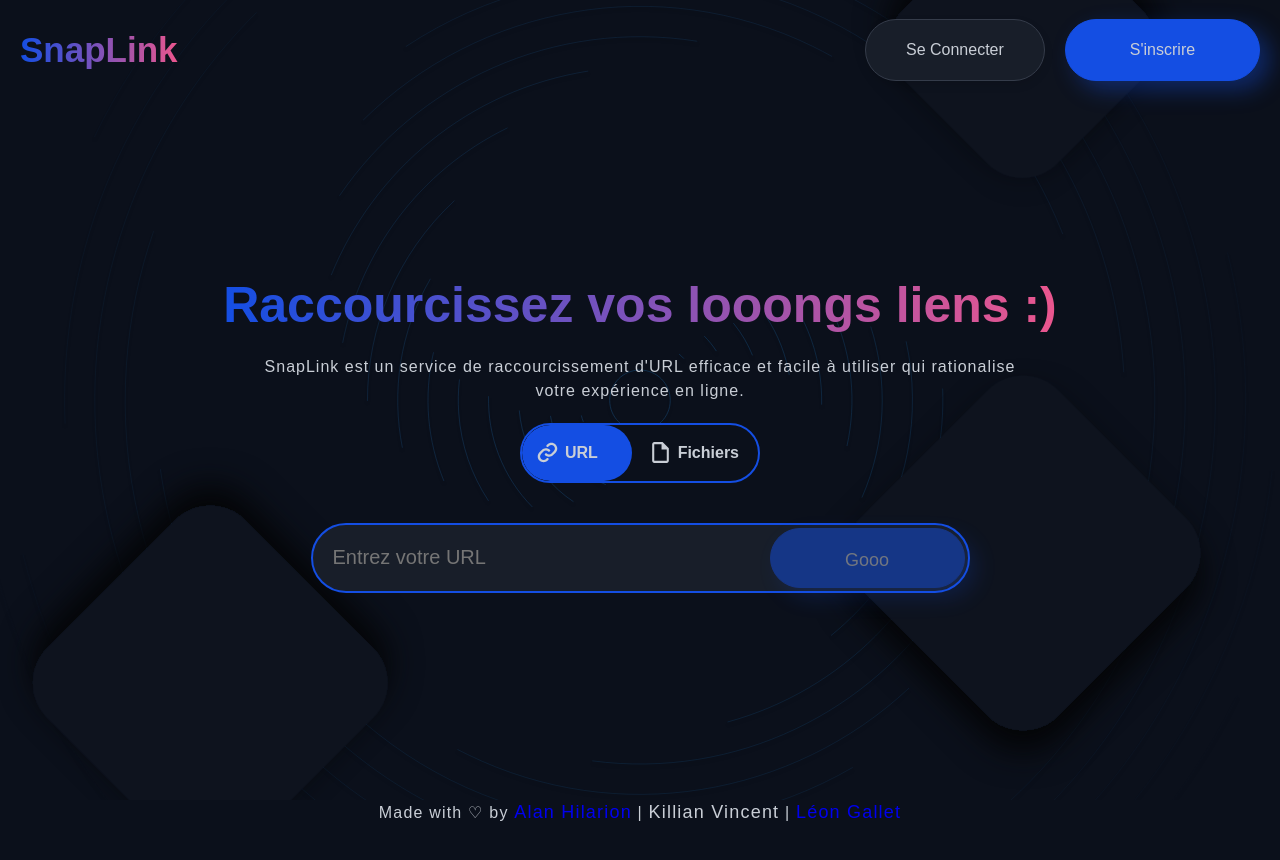
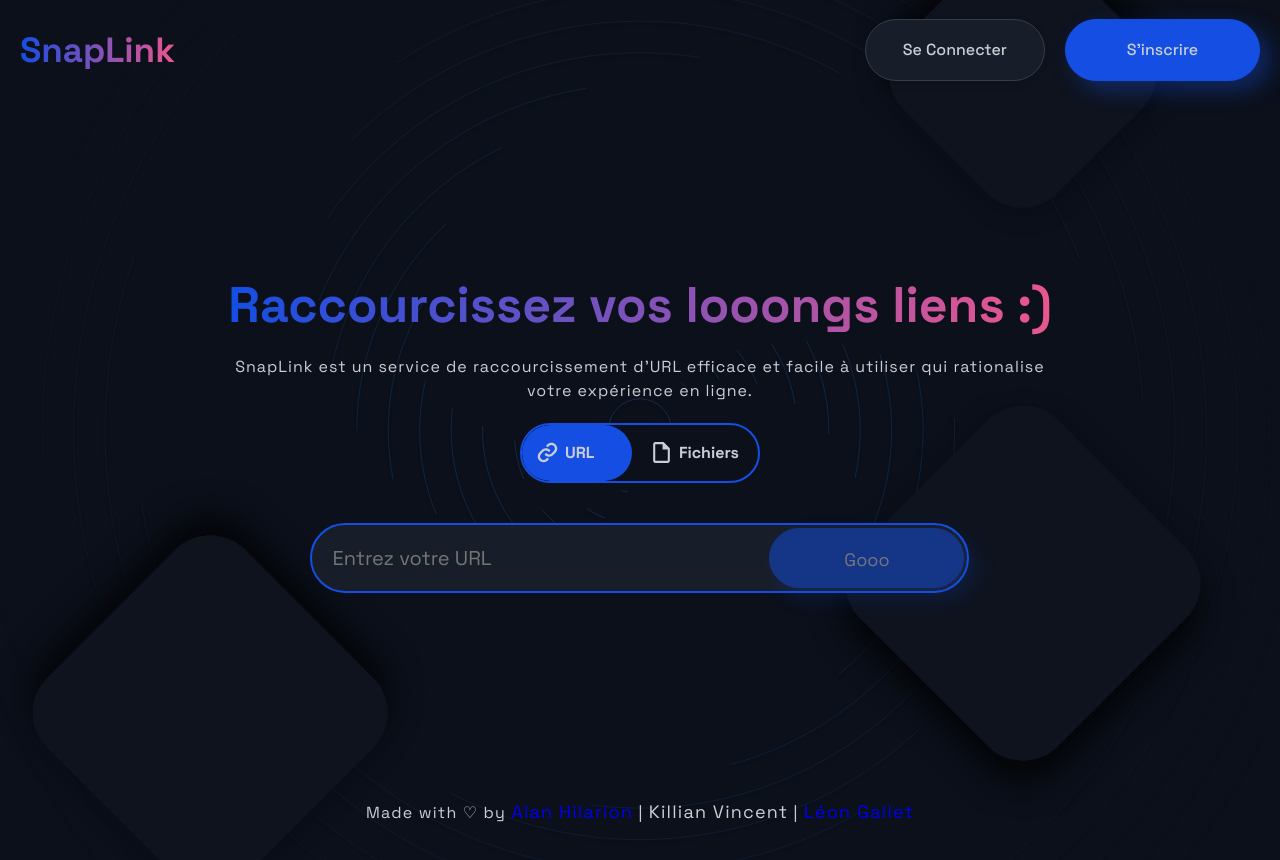
Before and after one commit to ahilarion/snaplink, a PHP site: page / in a window 1280 px wide. Before the commit the page ends 821 px from the top, so only its background shows below. Run offline with PHP 8.4, Linux system fonts and the light colour scheme; the visitor is signed in with stand-in values (Sample User, id 1); data that the repository does not hold is empty; some web fonts are replaced.

Commit message:
fix some issues

```diff
--- a/assets/scss/base/_main.scss
+++ b/assets/scss/base/_main.scss
@@ -14,7 +14,6 @@ body {
   color: map-get($colors, lite);
   font-family: 'Space Grotesk', sans-serif;
   position: relative;
-  height: 100vh;
   z-index: -10;
 }
 
@@ -26,7 +25,7 @@ body {
 .img-container {
   position: absolute;
   width: 100%;
-  height: 100vh;
+  height: 100%;
   z-index: -1;
   overflow: hidden;
 
--- a/assets/scss/base/_typography.scss
+++ b/assets/scss/base/_typography.scss
@@ -1,7 +1,3 @@
-@include font-face('Space Grotesk', 'SpaceGrotesk-Regular', 400);
-@include font-face('Space Grotesk', 'SpaceGrotesk-Medium', 500);
-@include font-face('Space Grotesk', 'SpaceGrotesk-Bold', 700);
-
 h1 {
   font-family: 'Space Grotesk', sans-serif;
   font-weight: 700;
--- a/assets/scss/components/_btn.scss
+++ b/assets/scss/components/_btn.scss
@@ -1,4 +1,5 @@
 .primary-btn {
+  min-width: 195px;
   width: 195px;
   padding: 21px 25.047px 21px 25px;
   border-radius: 48px;
@@ -9,6 +10,7 @@
 }
 
 .secondary-btn {
+  min-width: 180px;
   width: 180px;
   padding: 21px 25.188px 21px 25px;
   border-radius: 48px;
--- a/assets/scss/components/_list.scss
+++ b/assets/scss/components/_list.scss
@@ -51,6 +51,19 @@
 
     @media screen and (max-width: map-get($breakpoints, md)) {
       max-width: 100%;
+
+      thead tr th {
+        &:first-child {
+          border-top-left-radius: 5px;
+          border-top-right-radius: 5px;
+        }
+
+        &:last-child {
+          border-top-right-radius: 0;
+        }
+
+        height: 60px;
+      }
     }
   }
 
--- a/assets/scss/layout/_footer.scss
+++ b/assets/scss/layout/_footer.scss
@@ -1,10 +1,12 @@
 .footer {
   width: 100%;
-  height: 50px;
+  height: 60px;
   text-align: center;
   letter-spacing: 1.2px;
   line-height: 150%;
-  margin-bottom: 10px;
+  padding-bottom: 10px;
+  position: relative;
+  bottom: 0;
 
   @media screen and (max-width: map-get($breakpoints, md)) {
     font-size: 14px;
--- a/assets/scss/layout/_header.scss
+++ b/assets/scss/layout/_header.scss
@@ -27,9 +27,11 @@
     flex-direction: column;
     gap: 20px;
     margin-top: 20px;
+    position: initial;
 
     &__container-btn {
       justify-content: center;
+      gap: 0;
     }
   }
 }
--- a/assets/scss/style.scss
+++ b/assets/scss/style.scss
@@ -1,3 +1,6 @@
+// Font
+@import url('https://fonts.googleapis.com/css2?family=Space+Grotesk:wght@300;400;500;600;700&display=swap');
+
 // Vendors
 @import "vendors/normalize";
 
--- a/assets/scss/utils/_mixins.scss
+++ /dev/null
@@ -1,8 +0,0 @@
-@mixin font-face($font-family, $font-filename, $weight: normal, $style: normal) {
-  @font-face {
-    font-family: '#{$font-family}';
-    font-style: $style;
-    font-weight: $weight;
-    src: url('#{$font-filename}.ttf') format('truetype');
-  }
-}
--- a/assets/scss/utils/_variables.scss
+++ b/assets/scss/utils/_variables.scss
@@ -8,19 +8,6 @@ $colors: (
         lite: #C9CED6,
         gradient: linear-gradient(to right, #144EE3, #EB568E)
 );
-
-// Fonts
-$fonts: (
-        'Regular': ('SpaceGrotesk-Regular', 400),
-        'Light': ('SpaceGrotesk-Light', 300),
-        'Medium': ('SpaceGrotesk-Medium', 500),
-        'SemiBold': ('SpaceGrotesk-SemiBold', 600),
-        'Bold': ('SpaceGrotesk-Bold', 700)
-);
-
-@each $name, $values in $fonts {
-  @include font-face('Space Grotesk', nth($values, 1), nth($values, 2));
-}
 
 // Spacing
 $wrapper: 25px;
--- a/dist/css/style.css
+++ b/dist/css/style.css
@@ -1,3 +1,4 @@
+@import url("https://fonts.googleapis.com/css2?family=Space+Grotesk:wght@300;400;500;600;700&display=swap");
 /*! normalize.css v8.0.1 | MIT License | github.com/necolas/normalize.css */
 /* Document
    ========================================================================== */
@@ -307,36 +308,6 @@ template {
   display: none;
 }
 
-@font-face {
-  font-family: "Space Grotesk";
-  font-style: normal;
-  font-weight: 400;
-  src: url("SpaceGrotesk-Regular.ttf") format("truetype");
-}
-@font-face {
-  font-family: "Space Grotesk";
-  font-style: normal;
-  font-weight: 300;
-  src: url("SpaceGrotesk-Light.ttf") format("truetype");
-}
-@font-face {
-  font-family: "Space Grotesk";
-  font-style: normal;
-  font-weight: 500;
-  src: url("SpaceGrotesk-Medium.ttf") format("truetype");
-}
-@font-face {
-  font-family: "Space Grotesk";
-  font-style: normal;
-  font-weight: 600;
-  src: url("SpaceGrotesk-SemiBold.ttf") format("truetype");
-}
-@font-face {
-  font-family: "Space Grotesk";
-  font-style: normal;
-  font-weight: 700;
-  src: url("SpaceGrotesk-Bold.ttf") format("truetype");
-}
 @keyframes rotate {
   from {
     transform: rotate(0deg);
@@ -361,7 +332,6 @@ body {
   color: #C9CED6;
   font-family: "Space Grotesk", sans-serif;
   position: relative;
-  height: 100vh;
   z-index: -10;
 }
 
@@ -373,7 +343,7 @@ body {
 .img-container {
   position: absolute;
   width: 100%;
-  height: 100vh;
+  height: 100%;
   z-index: -1;
   overflow: hidden;
 }
@@ -393,24 +363,6 @@ body {
   object-fit: cover;
 }
 
-@font-face {
-  font-family: "Space Grotesk";
-  font-style: normal;
-  font-weight: 400;
-  src: url("SpaceGrotesk-Regular.ttf") format("truetype");
-}
-@font-face {
-  font-family: "Space Grotesk";
-  font-style: normal;
-  font-weight: 500;
-  src: url("SpaceGrotesk-Medium.ttf") format("truetype");
-}
-@font-face {
-  font-family: "Space Grotesk";
-  font-style: normal;
-  font-weight: 700;
-  src: url("SpaceGrotesk-Bold.ttf") format("truetype");
-}
 h1 {
   font-family: "Space Grotesk", sans-serif;
   font-weight: 700;
@@ -486,9 +438,11 @@ a:visited {
     flex-direction: column;
     gap: 20px;
     margin-top: 20px;
+    position: initial;
   }
   .header__container-btn {
     justify-content: center;
+    gap: 0;
   }
 }
 
@@ -536,11 +490,13 @@ a:visited {
 
 .footer {
   width: 100%;
-  height: 50px;
+  height: 60px;
   text-align: center;
   letter-spacing: 1.2px;
   line-height: 150%;
-  margin-bottom: 10px;
+  padding-bottom: 10px;
+  position: relative;
+  bottom: 0;
 }
 @media screen and (max-width: 768px) {
   .footer {
@@ -561,6 +517,7 @@ a:visited {
 }
 
 .primary-btn {
+  min-width: 195px;
   width: 195px;
   padding: 21px 25.047px 21px 25px;
   border-radius: 48px;
@@ -571,6 +528,7 @@ a:visited {
 }
 
 .secondary-btn {
+  min-width: 180px;
   width: 180px;
   padding: 21px 25.188px 21px 25px;
   border-radius: 48px;
@@ -812,6 +770,16 @@ input[type=submit] {
   .list table {
     max-width: 100%;
   }
+  .list table thead tr th {
+    height: 60px;
+  }
+  .list table thead tr th:first-child {
+    border-top-left-radius: 5px;
+    border-top-right-radius: 5px;
+  }
+  .list table thead tr th:last-child {
+    border-top-right-radius: 0;
+  }
 }
 @media screen and (max-width: 768px) {
   .list table, .list thead, .list tbody, .list th, .list td, .list tr {
```
Also changed, not shown: fonts/SpaceGrotesk/SpaceGrotesk-Bold.ttf (deleted), fonts/SpaceGrotesk/SpaceGrotesk-Light.ttf (deleted), fonts/SpaceGrotesk/SpaceGrotesk-Medium.ttf (deleted), fonts/SpaceGrotesk/SpaceGrotesk-Regular.ttf (deleted), fonts/SpaceGrotesk/SpaceGrotesk-SemiBold.ttf (deleted), fonts/SpaceGrotesk/SpaceGrotesk-VariableFont_wght.ttf (deleted), 1 other file.
